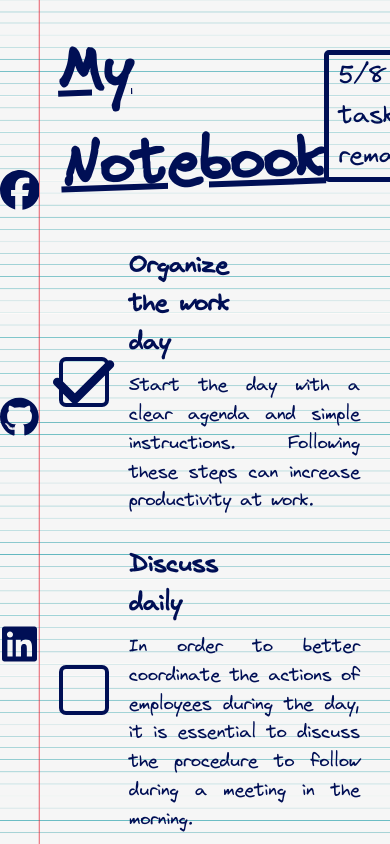
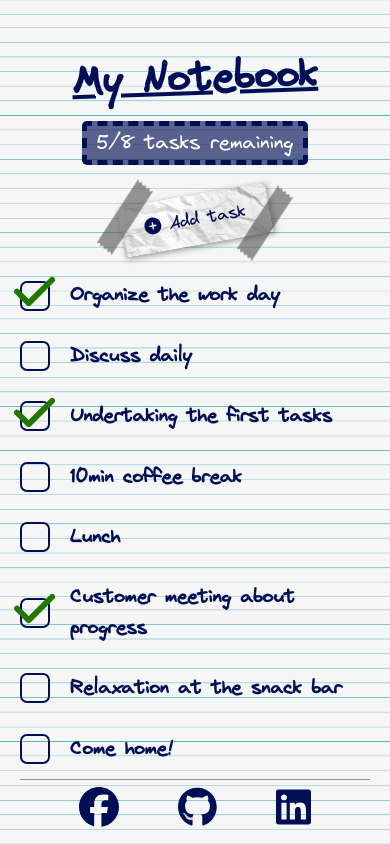
Before and after one commit to Manjaka13/my-notebook, a Vue app: page / in a window 390 px wide. Built offline with nearby package versions, Linux system fonts and the light colour scheme.

Commit message:
add responsive

```diff
--- a/src/components/NoteBook.vue
+++ b/src/components/NoteBook.vue
@@ -1,10 +1,12 @@
 <template>
 	<div class="notebook">
 		<div class="notebook__head">
-			<h1 class="notebook__title">My Notebook</h1>
-			<p v-if="remainingTaskList.length > 0" class="notebook__remaining">
-				{{ remainingTaskList.length }}/{{ taskList.length }} tasks remaining
-			</p>
+			<div class="left">
+				<h1 class="notebook__title">My Notebook</h1>
+				<p v-if="remainingTaskList.length > 0" class="notebook__remaining">
+					{{ remainingTaskList.length }}/{{ taskList.length }} tasks remaining
+				</p>
+			</div>
 			<side-note />
 		</div>
 		<task-list :tasks="taskList" />
--- a/src/components/TaskItem.vue
+++ b/src/components/TaskItem.vue
@@ -1,12 +1,19 @@
 <template>
 	<div :class="`taskitem${removing ? ' taskitem--removing' : ''}`">
 		<div class="taskitem__status" @click="$emit('toggle')">
-			<font-icon v-if="status" icon="check" />
+			<font-icon class="icon" v-if="status" icon="check" />
 		</div>
 		<div class="taskitem__content">
 			<div class="taskitem__head">
 				<h2 class="title">{{ title }}</h2>
 				<div class="taskitem__actions">
+					<button
+						class="action details"
+						title="View details"
+						@click="$emit('details')"
+					>
+						<font-icon icon="list-alt" />
+					</button>
 					<button class="action edit" title="Edit task" @click="$emit('edit')">
 						<font-icon icon="pencil-alt" />
 					</button>
--- a/src/helpers/icons.js
+++ b/src/helpers/icons.js
@@ -6,6 +6,7 @@ import {
 	faTrashAlt,
 	faTimesCircle,
 	faQuestionCircle,
+	faListAlt,
 } from "@fortawesome/free-solid-svg-icons";
 import {
 	faFacebook,
@@ -27,4 +28,5 @@ library.add(
 	faTrashAlt,
 	faTimesCircle,
 	faQuestionCircle,
+	faListAlt,
 );
--- a/src/styles/main.css
+++ b/src/styles/main.css
@@ -62,11 +62,20 @@ ul {
 	background-size: 100%;
 }
 
+@media only screen and (max-width: 600px) {
+	#app {
+		flex-direction: column-reverse;
+		height: auto;
+		background: url(/public/images/notebook.jpg) repeat-y -80px 0;
+		background-size: calc(100% + 80px);
+	}
+}
+
 svg,
 path {
 	pointer-events: none;
 	color: inherit;
-	transition: all 200ms ease-in-out;
+	transition: all 200ms ease-out;
 }
 
 textarea {
--- a/src/styles/modalscreen.css
+++ b/src/styles/modalscreen.css
@@ -65,10 +65,10 @@
 }
 
 .modal__confirm .button {
-	border-radius: 3px;
+	border-radius: 5px;
 	border: 1px var(--color-pen) solid;
 	margin-right: 20px;
-	width: 200px;
+	width: 170px;
 	background: white;
 	font-size: 30px;
 	transition: all 200ms ease-out;
@@ -127,3 +127,38 @@
 	font-weight: bold;
 	margin-top: 20px;
 }
+
+@media only screen and (max-width: 700px) {
+	.modal__container {
+		width: 80%;
+	}
+}
+
+@media only screen and (max-width: 600px) {
+	.modal {
+		width: 100%;
+		left: 0;
+	}
+}
+
+@media only screen and (max-width: 500px) {
+	.modal__container {
+		width: 100%;
+		height: 100%;
+	}
+
+	.modal__confirm {
+		display: flex;
+		flex-direction: column;
+		align-items: center;
+	}
+
+	.modal__confirm .button {
+		margin-bottom: 20px;
+		margin-right: 0;
+	}
+
+	.modal__confirm .button:last-child {
+		margin-bottom: 0;
+	}
+}
--- a/src/styles/notebook.css
+++ b/src/styles/notebook.css
@@ -4,7 +4,7 @@
 	width: 90%;
 	height: 100vh;
 	margin-left: 10%;
-	padding: 0 20px;
+	padding: 0 200px;
 	overflow-x: hidden;
 	overflow-y: auto;
 }
@@ -16,6 +16,13 @@
 	padding: 20px 0;
 }
 
+.notebook__head .left {
+	display: flex;
+	justify-content: space-between;
+	align-items: center;
+	flex: 1;
+}
+
 .notebook__title {
 	text-decoration: underline;
 	font-size: 60px;
@@ -24,7 +31,101 @@
 
 .notebook__remaining {
 	font-size: 25px;
-	border: 5px var(--color-pen) solid;
+	border: 5px var(--color-pen) dashed;
 	padding: 1px 10px;
 	border-radius: 5px;
+	margin-right: 40px;
+	background: #000f55a3;
+	color: white;
 }
+
+@media only screen and (max-width: 1600px) {
+	.notebook {
+		padding: 0 100px;
+	}
+}
+
+@media only screen and (max-width: 1200px) {
+	.notebook {
+		padding: 0 20px;
+	}
+}
+
+@media only screen and (max-width: 1120px) {
+	.notebook__title {
+		font-size: 40px;
+	}
+	.notebook__remaining {
+		font-size: 20px;
+	}
+}
+
+@media only screen and (max-width: 900px) {
+	.notebook__head .left {
+		flex-direction: column;
+		align-items: flex-start;
+		justify-content: initial;
+	}
+
+	.notebook__remaining {
+		margin-right: 0;
+		margin-top: 20px;
+	}
+}
+
+@media only screen and (max-width: 700px) {
+	.notebook__head {
+		flex-direction: column;
+		align-items: center;
+		justify-content: initial;
+	}
+
+	.notebook__head .left {
+		flex-direction: row;
+		justify-content: space-between;
+		align-items: center;
+		width: 100%;
+		margin-bottom: 20px;
+	}
+
+	.notebook__remaining {
+		margin-top: 0;
+	}
+}
+
+@media only screen and (max-width: 650px) {
+	.notebook__head .left {
+		flex-direction: column;
+		align-items: center;
+		justify-content: initial;
+	}
+
+	.notebook__title {
+		font-size: 50px;
+	}
+
+	.notebook__remaining {
+		margin-top: 10px;
+		margin-bottom: 10px;
+	}
+}
+
+@media only screen and (max-width: 600px) {
+	.notebook {
+		height: auto;
+		width: 100%;
+		margin-left: 0;
+	}
+}
+
+@media only screen and (max-width: 500px) {
+	.notebook__title {
+		font-size: 40px;
+	}
+}
+
+@media only screen and (max-width: 350px) {
+	.notebook__title {
+		font-size: 30px;
+	}
+}
--- a/src/styles/sidenote.css
+++ b/src/styles/sidenote.css
@@ -20,7 +20,7 @@
 	border: none;
 	background: transparent;
 	font-size: 24px;
-	transition: all 200ms ease-in-out;
+	transition: all 200ms ease-out;
 }
 
 .sidenote__content .add:hover {
@@ -43,3 +43,49 @@
 	bottom: -10px;
 	right: -30px;
 }
+
+@media only screen and (max-width: 1120px) {
+	.sidenote__content {
+		width: 150px;
+		height: 50px;
+		background-size: 150px;
+	}
+	.sidenote__content .add {
+		font-size: 17px;
+	}
+	.sidenote__content .add:hover {
+		font-size: 19px;
+	}
+}
+
+@media only screen and (max-width: 900px) {
+	.sidenote__content {
+		width: 200px;
+		height: 80px;
+		background-size: 200px;
+	}
+
+	.sidenote__content .add {
+		font-size: 24px;
+	}
+
+	.sidenote__content .add:hover {
+		font-size: 27px;
+	}
+}
+
+@media only screen and (max-width: 500px) {
+	.sidenote__content {
+		width: 150px;
+		height: 50px;
+		background-size: 150px;
+	}
+
+	.sidenote__content .add {
+		font-size: 17px;
+	}
+
+	.sidenote__content .add:hover {
+		font-size: 19px;
+	}
+}
--- a/src/styles/social-links.css
+++ b/src/styles/social-links.css
@@ -20,9 +20,23 @@
 .social-links__item .link {
 	font-size: 40px;
 	color: var(--color-pen);
-	transition: all 200ms ease-in-out;
+	transition: all 200ms ease-out;
 }
 
 .social-links__item .link:hover {
 	color: var(--color-pen2);
 }
+
+@media only screen and (max-width: 600px) {
+	.social-links {
+		flex-direction: row;
+		justify-content: space-evenly;
+		align-items: center;
+		width: calc(100% - 40px);
+		height: 50px;
+		margin: 0 20px;
+		position: initial;
+		border-top: 1px #000f556e solid;
+		height: auto;
+	}
+}
--- a/src/styles/taskitem.css
+++ b/src/styles/taskitem.css
@@ -1,7 +1,7 @@
 .taskitem {
 	display: flex;
 	align-items: center;
-	transition: all 200ms ease-in-out;
+	transition: all 200ms ease-out;
 	position: relative;
 	left: 0;
 }
@@ -19,7 +19,13 @@
 	border: 4px var(--color-pen) solid;
 	border-radius: 7px;
 	font-size: 70px;
-	transition: all 200ms ease-in-out;
+	transition: all 200ms ease-out;
+}
+
+.taskitem__status .icon {
+	color: var(--color-pen-green);
+	position: relative;
+	top: -4px;
 }
 
 .taskitem__status:hover {
@@ -32,7 +38,7 @@
 	padding: 5px 10px;
 	border-radius: 5px;
 	background: transparent;
-	transition: all 200ms ease-in-out;
+	transition: all 200ms ease-out;
 }
 
 .taskitem__content:hover .taskitem__actions {
@@ -56,7 +62,7 @@
 	align-items: center;
 	opacity: 0;
 	pointer-events: none;
-	transition: all 200ms ease-in-out;
+	transition: all 200ms ease-out;
 }
 
 .taskitem__actions .action {
@@ -72,7 +78,11 @@
 	height: 35px;
 	overflow: hidden;
 	background: rgba(255, 255, 255, 0.37);
-	transition: all 200ms ease-in-out;
+	transition: all 200ms ease-out;
+}
+
+.taskitem__actions .edit {
+	color: var(--color-pen-green) !important;
 }
 
 .taskitem__actions .remove {
@@ -87,3 +97,57 @@
 .taskitem__actions .action:first-child {
 	margin-left: 0;
 }
+
+@media only screen and (max-width: 700px) {
+	.taskitem__head .title {
+		font-size: 19px;
+	}
+
+	.taskitem__content .description {
+		font-size: 15px;
+	}
+
+	.taskitem__status {
+		width: 30px;
+		height: 30px;
+		font-size: 47px;
+		border: 2px var(--color-pen) solid;
+	}
+
+	.taskitem__actions .action {
+		margin-left: 10px;
+	}
+}
+
+@media only screen and (max-width: 550px) {
+	.taskitem__head {
+		position: relative;
+		margin-bottom: 0;
+	}
+
+	.taskitem__content .description {
+		display: none;
+	}
+
+	.taskitem__actions {
+		position: absolute;
+		top: -17px;
+		right: 0;
+		background: white;
+		border: 1px var(--color-pen) solid;
+		border-radius: 5px;
+	}
+
+	.taskitem__actions .action {
+		width: 27px;
+		height: 27px;
+		background: white;
+		font-size: 15px;
+		border: none;
+		margin: 0;
+	}
+
+	.taskitem__actions .action:hover {
+		font-size: 18px;
+	}
+}
```
